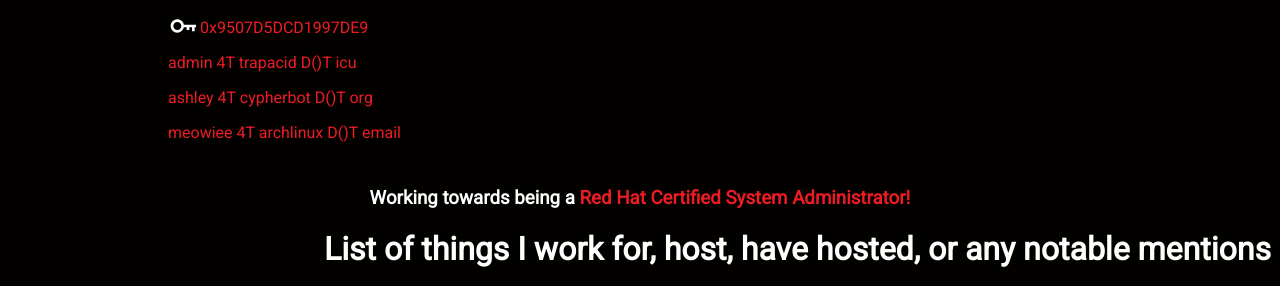
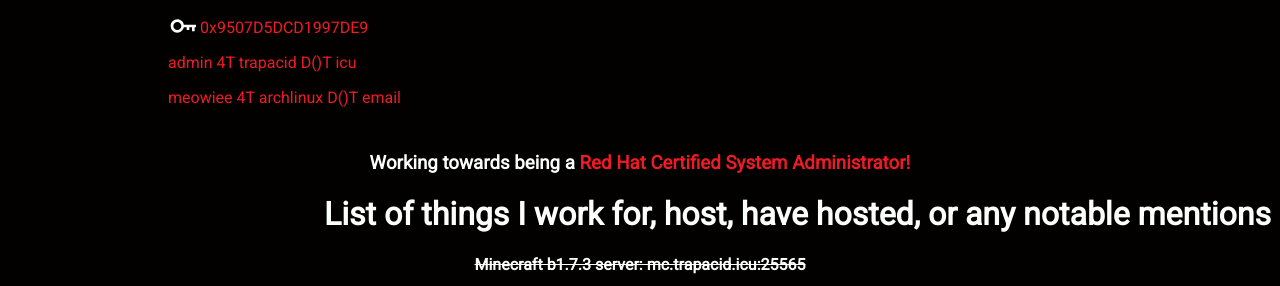
Before and after one commit to Trapacid/trapacid.icu, a plain HTML site: page index.html in a window 1280 px wide. Shown: the part 514-800 px from the top of the page. Drawn offline with nearby package versions, Linux system fonts and the light colour scheme.

Commit message:
Update index.html

```diff
--- a/index.html
+++ b/index.html
@@ -53,7 +53,6 @@
                                 href="https://keys.openpgp.org/vks/v1/by-fingerprint/D1AF6C631F0F245604A950259507D5DCD1997DE9">0x9507D5DCD1997DE9</a>
                 </p>
                 <p id="text"> <a href="mailto:admin@trapacid.icu">admin 4T trapacid D()T icu</a></p>
-                <p id="text"> <a href="mailto:ashley@cypherbot.org">ashley 4T cypherbot D()T org</a></p>
                 <p id="text"> <a href="mailto:meowiee@archlinux.email">meowiee 4T archlinux D()T email</a></p>
         </div>
         <div id="text"
```
